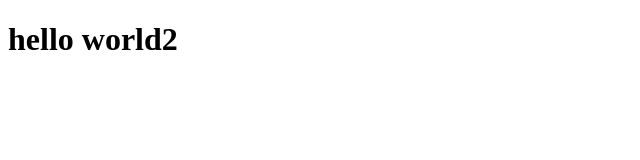
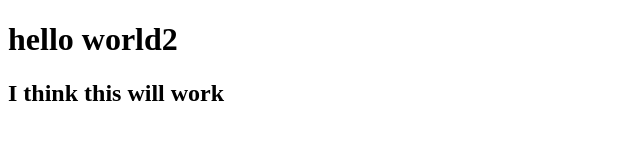
Before and after one commit to ChewMing15/testforpro, a website: page Mingxit/index.html in a window 1280 px wide. Shown: the whole page, without its empty margins (0-640 px from the left). Drawn offline with Linux system fonts and the light colour scheme.

Commit message:
second commit

```diff
--- a/Mingxit/index.html
+++ b/Mingxit/index.html
@@ -7,5 +7,6 @@
 </head>
 <body>
  <h1>hello world2</h1>
+ <h2>I think this will work</h2>
 </body>
 </html>
```
